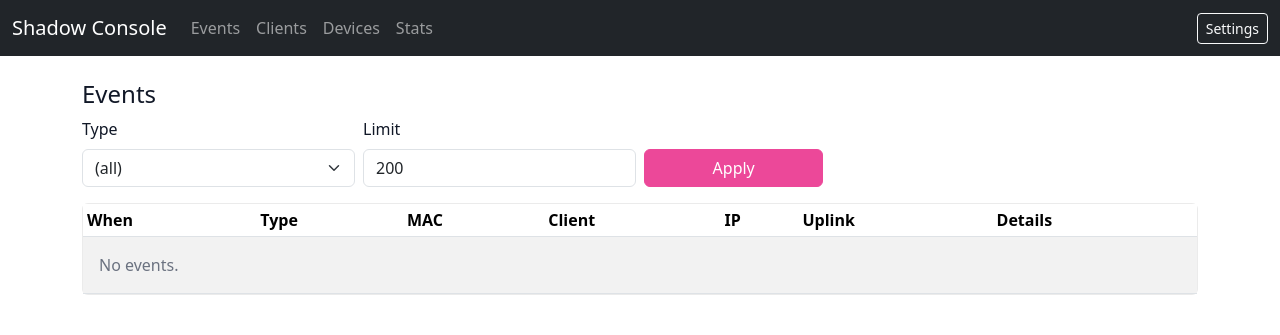
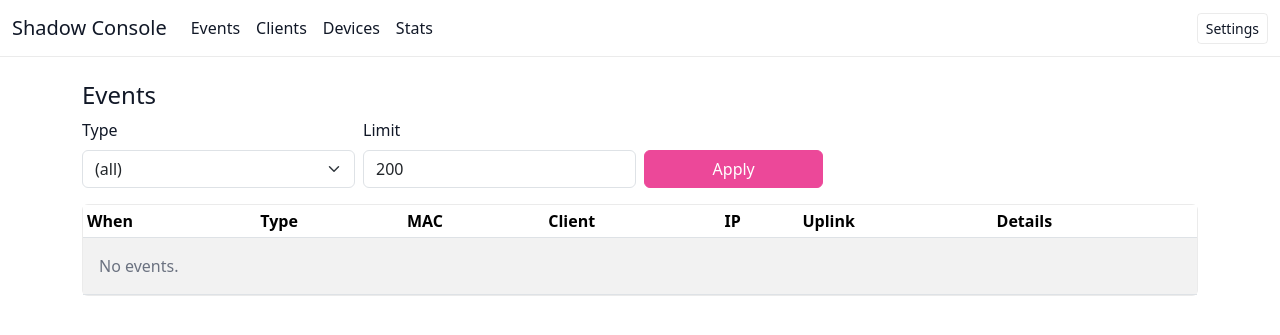
Before and after one commit to sixesandsevens/shadow-console, a Flask app: page /events in a window 1280 px wide. Shown: the top 335 px of the page. Run offline with Flask 3, Linux system fonts and the light colour scheme; data that the repository does not hold is empty.

Commit message:
navbar theme fix

```diff
--- a/web/static/style.css
+++ b/web/static/style.css
@@ -121,6 +121,33 @@ body {
 .card {
   background: var(--sc-card);
   border-color: var(--sc-border);
+}
+
+.sc-navbar {
+  background: var(--sc-card) !important;
+  border-bottom: 1px solid var(--sc-border);
+}
+
+.sc-navbar .navbar-brand,
+.sc-navbar .nav-link {
+  color: var(--sc-text) !important;
+}
+
+.sc-navbar .nav-link:hover,
+.sc-navbar .nav-link:focus {
+  color: var(--sc-accent) !important;
+}
+
+.sc-navbar-btn {
+  color: var(--sc-text);
+  border: 1px solid var(--sc-border);
+  background: transparent;
+}
+
+.sc-navbar-btn:hover {
+  color: var(--sc-bg);
+  background: var(--sc-accent);
+  border-color: var(--sc-accent);
 }
 
 .text-muted {
--- a/web/templates/base.html
+++ b/web/templates/base.html
@@ -21,7 +21,7 @@
   </script>
 </head>
 <body>
-<nav class="navbar navbar-expand-lg navbar-dark bg-dark">
+<nav class="navbar navbar-expand-lg sc-navbar">
   <div class="container-fluid">
     <a class="navbar-brand" href="/">Shadow Console</a>
     <div class="navbar-nav">
@@ -30,7 +30,7 @@
       <a class="nav-link" href="/devices">Devices</a>
       <a class="nav-link" href="/stats">Stats</a>
     </div>
-    <a class="btn btn-sm btn-outline-light ms-auto" href="/settings">Settings</a>
+    <a class="btn btn-sm sc-navbar-btn ms-auto" href="/settings">Settings</a>
   </div>
 </nav>
 
```
